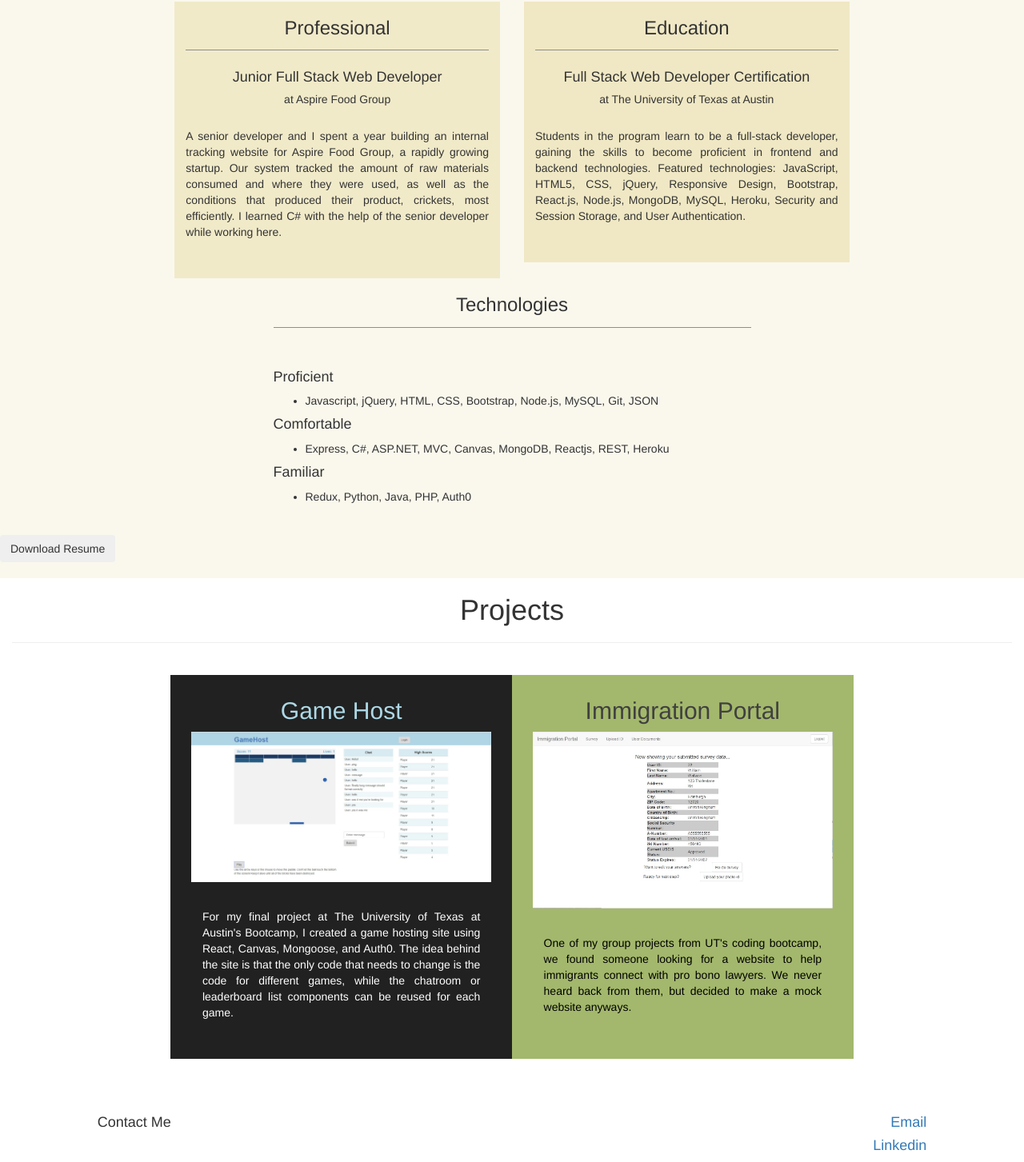
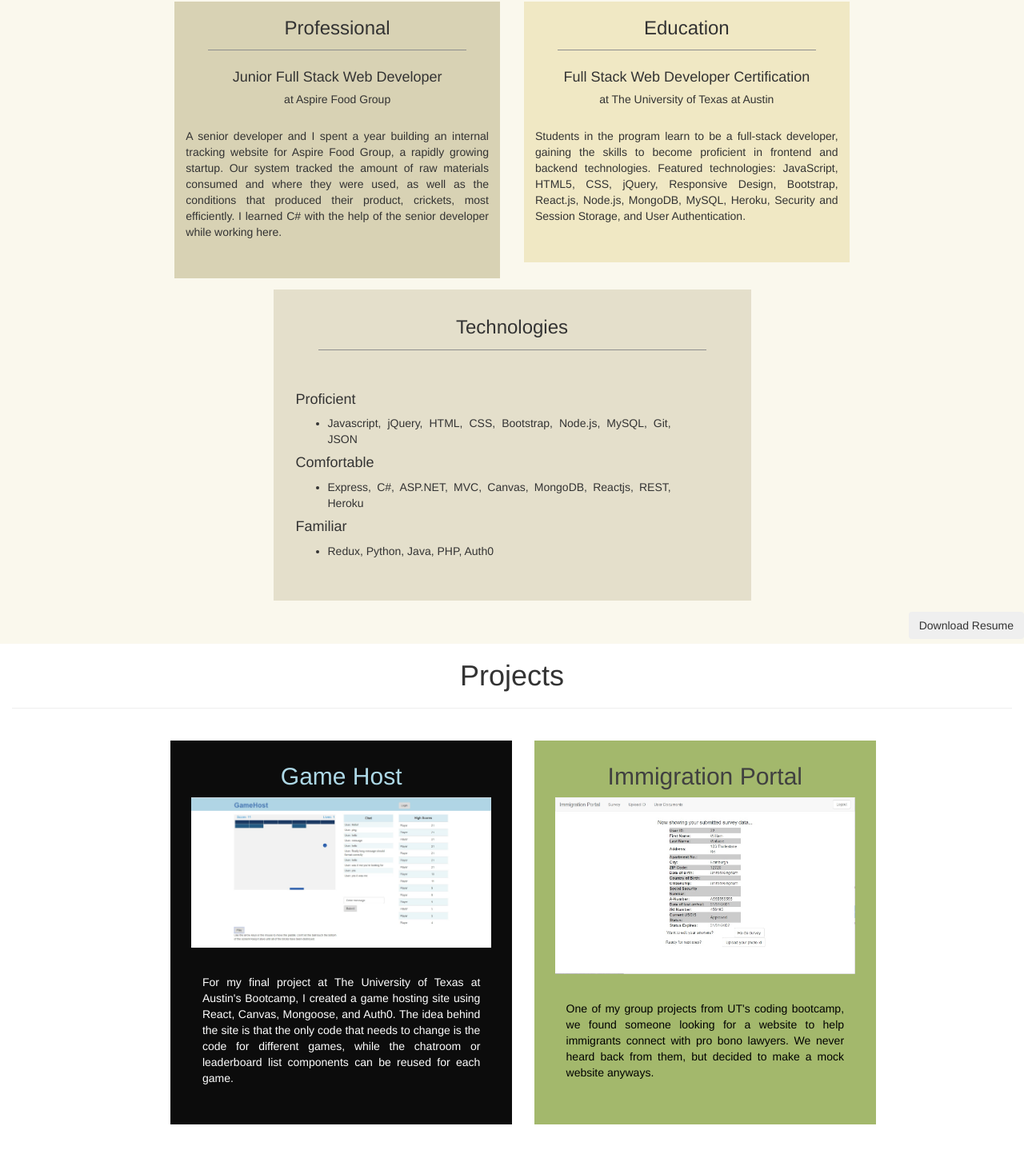
Before and after one commit to williamwgilmore/williamwgilmore, a React (Create React App) app: page / in a window 1280 px wide. Shown: the part 1467-2920 px from the top of the page at 80% size. Built offline with nearby package versions, Linux system fonts and the light colour scheme.

Commit message:
Changed some background colors, styled contact section

```diff
--- a/public/style/generalStyle.css
+++ b/public/style/generalStyle.css
@@ -129,16 +129,22 @@ html, body {
 }
 
 .professionalBackground {
-	background-color: #f1eac9;
+	background-color: #d8d2b4;
 }
 
 .educationBackground {
 	background-color: #f0e8c4;
 }
 
+.technologyBackground {
+	background-color: #e4dfcb;
+	margin: 1em 1em;
+	padding: 1em 1em;
+}
+
 .blackBar {
 	border-top: 1px solid #8e8e8e;
-	margin: 1em 1em;
+	margin: 1em 3em;
 }
 
 .experienceText {
@@ -146,27 +152,20 @@ html, body {
 	text-align: justify;
 }
 
+.floatRight {
+	float: right;
+}
+
 
 /*Projects CSS -- there is also css in a media query*/
 
-.aspireSection {
-	background-color: rgba(0, 0, 0, .07);
-	color: black;
-	padding: 1vh 2vw 1vh 2vw;
-	text-align: justify;
-	height: 60vh;
-}
-
-.aspireSection h2 {
-	color: rgba(10, 115, 150, 1);
-}
-
 .gameHostSection {
-	background-color: rgba(0, 0, 0, .87);
+	background-color: #0c0c0c;
 	color: white;
 	padding: 1vh 2vw 1vh 2vw;
 	text-align: justify;
 	height: 60vh;
+	margin-right: 1em;
 }
 
 .gameHostSection h2 {
@@ -179,6 +178,7 @@ html, body {
 	padding: 1vh 2vw 1vh 2vw;
 	text-align: justify;
 	height: 60vh;
+	margin-left: 1em;
 }
 
 .immigrationPortalSection h2{
@@ -193,6 +193,24 @@ html, body {
 .immigrationPortalLink {
 	content: url('../images/immigrationApp.jpg');
 	width: 100%;
+}
+
+/*Contact CSS*/
+.contactBackground {
+	background-color: #faf8ed;
+	/*Counter whitespace from container*/
+	margin-left: -15px;
+	margin-right: -15px;
+	padding: 1em 0 1em 0;
+}
+
+.contactText {
+	display: inline;
+	margin: 0 1em;
+}
+
+.contactText a {
+	color: black;
 }
 
 /*Media query*/
@@ -213,8 +231,9 @@ html, body {
 	}
 
 	/*Projects*/
-	.aspireSection, .gameHostSection, .immigrationPortalSection {
+	.gameHostSection, .immigrationPortalSection {
 		height: 100%;
+		margin: 0;
 	}
 
 	.gameHostLink, .immigrationPortalLink {
@@ -241,6 +260,6 @@ html, body {
 }
 
 .backgroundZoom:hover{
-	transform: scale(1.25);
+	transform: scale(1.2);
 	z-index: 10000;
 }
```
